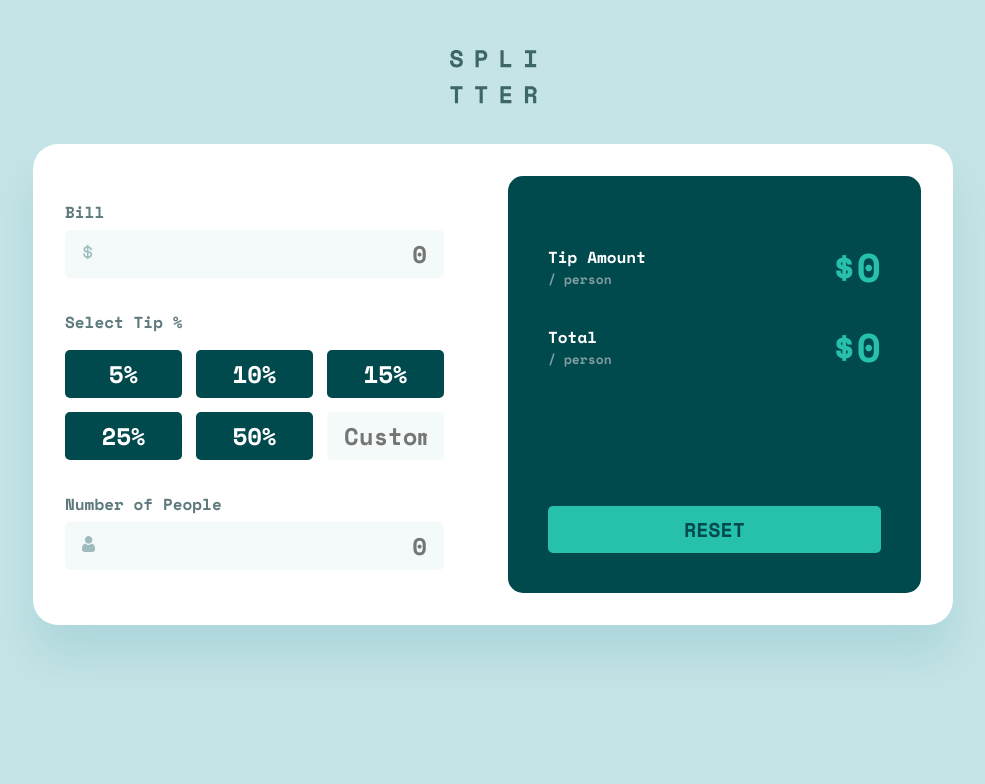
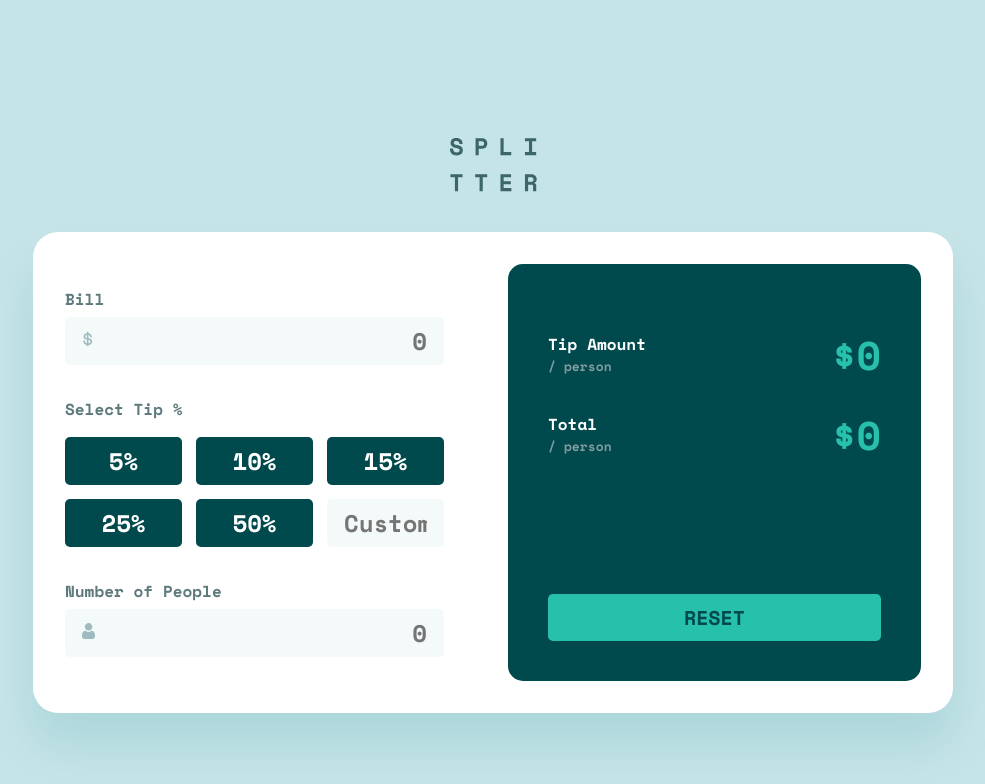
Before and after one commit to ocarmora/fm-tip-calculator-app, a React (Create React App) app: page / in a window 1280 px wide. Shown: the top 784 px of the page, without its empty margins (147-1132 px from the left). Built offline with nearby package versions, Linux system fonts and the light colour scheme.

Commit message:
Add display property to center vertically on desktop

```diff
--- a/src/scss/styles.scss
+++ b/src/scss/styles.scss
@@ -90,6 +90,10 @@ input.input-text {
     //     padding: 163px 0 87px 0;
     // }
 
+    body {
+        align-items: center;
+    }
+
     main {
         width: 920px;
         min-height: 481px;
```
